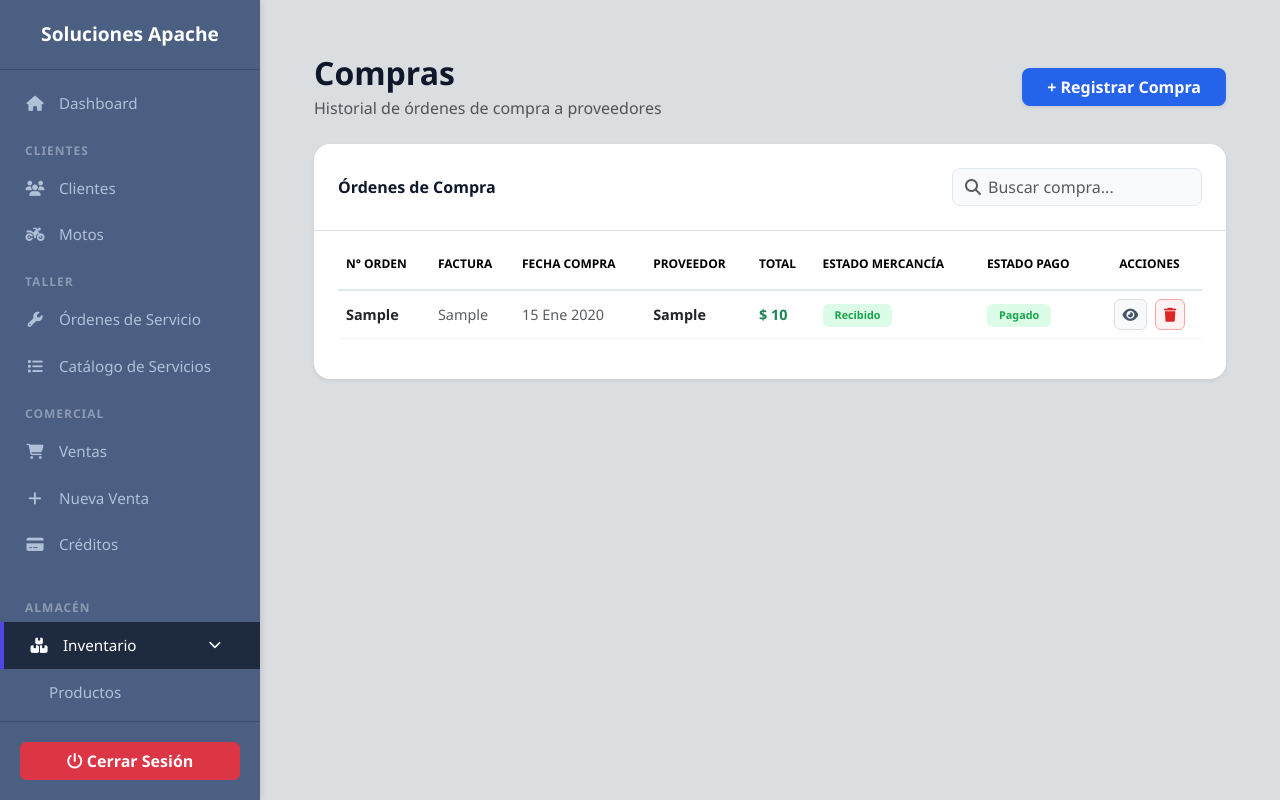
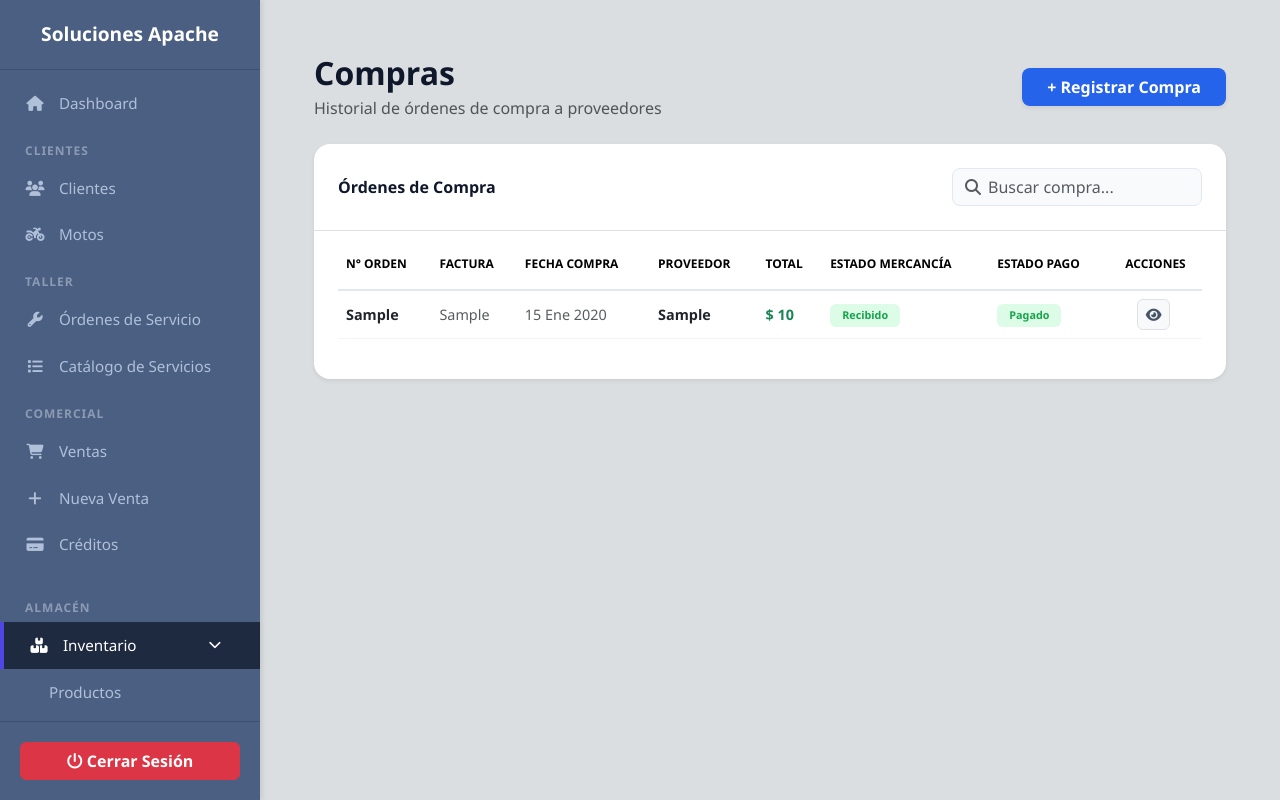
Before and after one commit to Marii060/SolucionesApache, a Django app: page /inventario/compras/ in a window 1280 px wide. Run offline with Django 5.2, Linux system fonts and the light colour scheme; a user stored in the database is signed in; tables that the repository leaves empty hold one stand-in row (values such as "Sample post"); some libraries are stand-ins or nearby versions.

Commit message:
inventario: quite el boton de anular compras ya que no es necesario

```diff
--- a/inventario/templates/inventario/lista_compras.html
+++ b/inventario/templates/inventario/lista_compras.html
@@ -69,14 +69,7 @@
                             </td>
 
                             <td class="text-center">
-                                <a href="{% url 'inventario:detalle_compra' compra.id_compra %}" class="btn btn-sm btn-light border fw-semibold me-1" style="border-radius: 6px; color: #475569;" title="Ver Detalle">
-                                    <i class="fa-solid fa-eye"></i>
-                                </a>
-                                {% if compra.estado != 'Cancelado' %}
-                                    <a href="{% url 'inventario:cancelar_compra' compra.id_compra %}" class="btn btn-sm" style="background-color: #fef2f2; color: #dc2626; border: 1px solid #fca5a5; border-radius: 6px;" title="Anular Compra" onclick="return confirm('¿Estás seguro de anular esta compra?');">
-                                        <i class="fa-solid fa-trash"></i>
-                                    </a>
-                                {% endif %}
+                                <a href="{% url 'inventario:detalle_compra' compra.id_compra %}" class="btn btn-sm btn-light border fw-semibold me-1" style="border-radius: 6px; color: #475569;" title="Ver Detalle"><i class="fa-solid fa-eye"></i></a>
                             </td>
                         </tr>
                         {% empty %}
```
